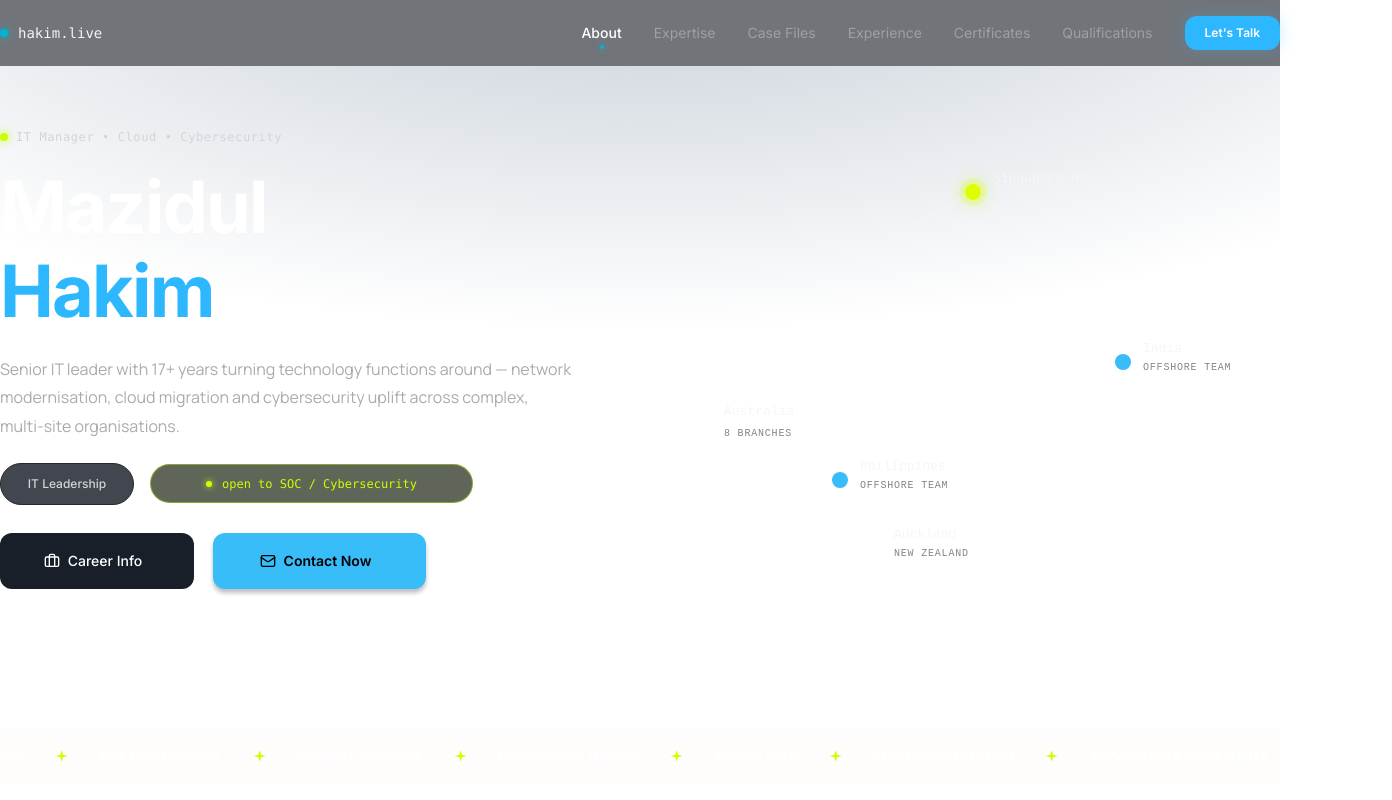
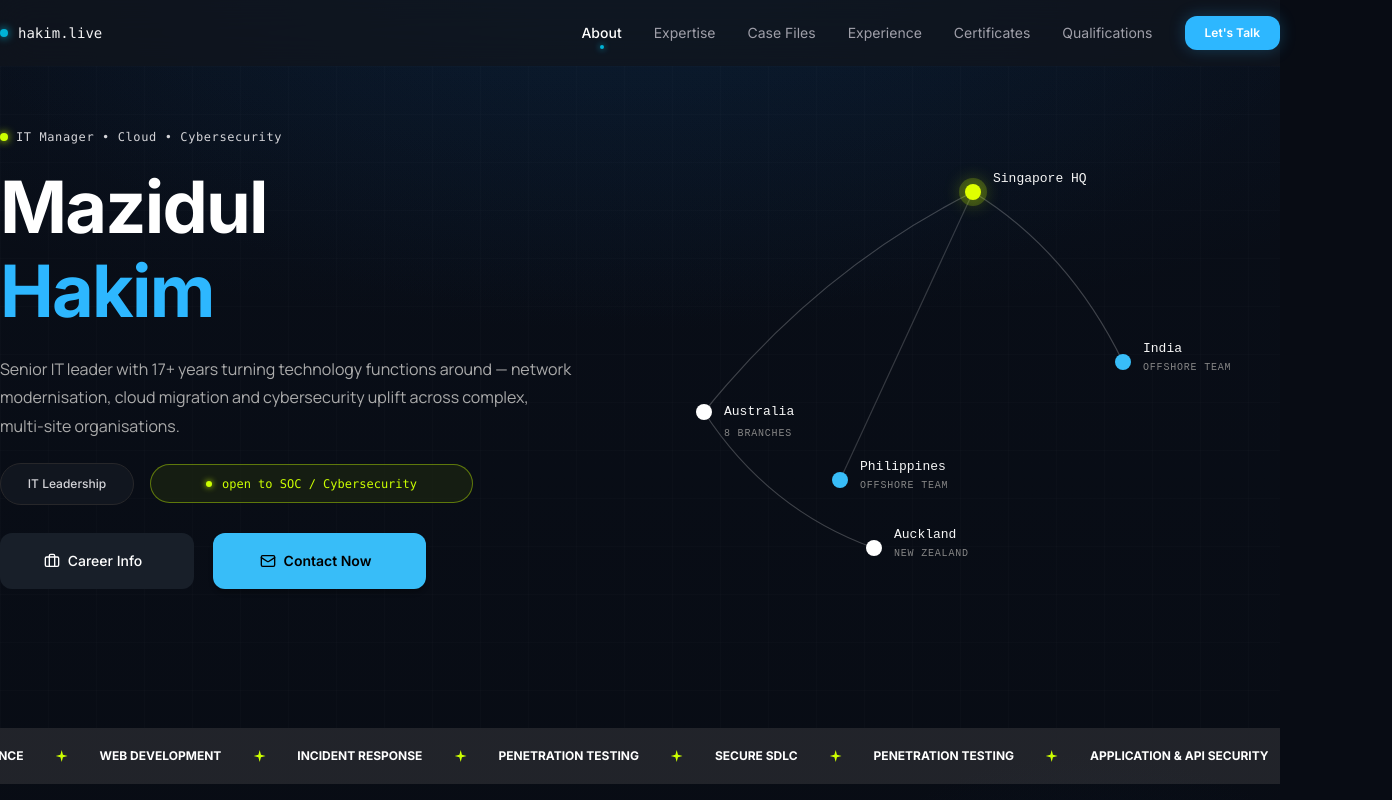
Before and after one commit to AbuBakkarSiddique007/portfolio-website-task, a Next.js app: page / in a window 1280 px wide. Shown: the top 800 px of the page, 1392 px wide, since content can reach past the window. Built offline with nearby package versions, Linux system fonts and the light colour scheme.

Commit message:
feat: implement background color at whole body

```diff
--- a/src/app/globals.css
+++ b/src/app/globals.css
@@ -1,8 +1,8 @@
 @import "tailwindcss";
 
 :root {
-  --background: #ffffff;
-  --foreground: #171717;
+  --background: #080c14;
+  --foreground: #ededed;
 }
 
 @theme inline {
@@ -12,22 +12,23 @@
   --font-manrope: var(--font-manrope), sans-serif;
 }
 
-@media (prefers-color-scheme: dark) {
-  :root {
-    --background: #0a0a0a;
-    --foreground: #ededed;
-  }
-}
-
 html {
   scroll-behavior: smooth;
   scroll-padding-top: 80px;
+  background-color: #080c14;
 }
 
 body {
-  background: var(--background);
+  background-color: #080c14;
+  background-image:
+    radial-gradient(ellipse 80% 600px at 50% -100px, rgba(14, 60, 100, 0.22), transparent 70%),
+    radial-gradient(circle 500px at 85% 1100px, rgba(14, 50, 90, 0.18), transparent 70%),
+    radial-gradient(circle 600px at 15% 2200px, rgba(14, 40, 80, 0.15), transparent 70%),
+    radial-gradient(circle 600px at 85% 98%, rgba(37, 99, 235, 0.16), transparent 70%),
+    linear-gradient(180deg, #090e18 0%, #080c14 15%, #070b13 45%, #080c15 75%, #06090f 100%);
   color: var(--foreground);
   font-family: var(--font-sans);
+  min-height: 100%;
 }
 
 @keyframes marquee {
--- a/src/components/contact.tsx
+++ b/src/components/contact.tsx
@@ -49,8 +49,10 @@ export default function Contact() {
   };
 
   return (
-    <section id="contact" className="relative flex w-full justify-center py-16 lg:py-24">
-      <div className="mx-auto flex w-full max-w-[1280px] flex-col gap-[32px] px-6 lg:px-0">
+    <section id="contact" className="relative flex w-full justify-center pb-12 pt-16 lg:pb-16 lg:pt-24">
+      <div className="pointer-events-none absolute -right-28 -bottom-36 h-[850px] w-[800px] rounded-full bg-[radial-gradient(circle,rgba(37,99,235,0.16)_0%,rgba(14,50,90,0.1)_45%,transparent_75%)] blur-[120px]"></div>
+
+      <div className="relative mx-auto flex w-full max-w-[1280px] flex-col gap-[32px] px-6 lg:px-0">
 
         <p className="font-[family-name:var(--font-ibm-plex-mono)] text-[14px] font-semibold leading-[180%] tracking-normal text-[rgba(145,145,145,1)]">
           CONTACT
--- a/src/components/experience.tsx
+++ b/src/components/experience.tsx
@@ -102,7 +102,10 @@ export default function Experience() {
 
   return (
     <section id="experience" className="relative flex w-full justify-center py-16">
-      <div className="mx-auto flex w-full max-w-[1280px] flex-col gap-[40px] px-6 lg:px-0">
+      <div className="pointer-events-none absolute -right-24 top-1/3 h-[750px] w-[650px] -translate-y-1/2 rounded-full bg-[radial-gradient(circle,rgba(20,184,166,0.18)_0%,rgba(14,50,90,0.12)_45%,transparent_75%)] blur-[100px]"></div>
+      <div className="pointer-events-none absolute -left-20 bottom-10 h-[500px] w-[500px] rounded-full bg-[radial-gradient(circle,rgba(30,58,138,0.14)_0%,transparent_70%)] blur-[90px]"></div>
+
+      <div className="relative mx-auto flex w-full max-w-[1280px] flex-col gap-[40px] px-6 lg:px-0">
 
         <div className="flex flex-col gap-[4px]">
           <p className="font-[family-name:var(--font-ibm-plex-mono)] text-[14px] font-semibold leading-[180%] text-[rgba(145,145,145,1)]">
--- a/src/components/footer.tsx
+++ b/src/components/footer.tsx
@@ -4,8 +4,8 @@ import Link from "next/link";
 
 export default function Footer() {
   return (
-    <footer className="relative flex w-full justify-center pb-12 pt-8">
-      <div className="mx-auto flex w-full max-w-[1280px] flex-col gap-[16px] px-6 lg:px-0">
+    <footer className="relative flex w-full justify-center pb-12 pt-0">
+      <div className="relative mx-auto flex w-full max-w-[1280px] flex-col gap-[16px] px-6 lg:px-0">
 
         <div className="flex w-full flex-wrap items-center justify-end gap-[20px] sm:gap-[32px]">
           <Link
```
